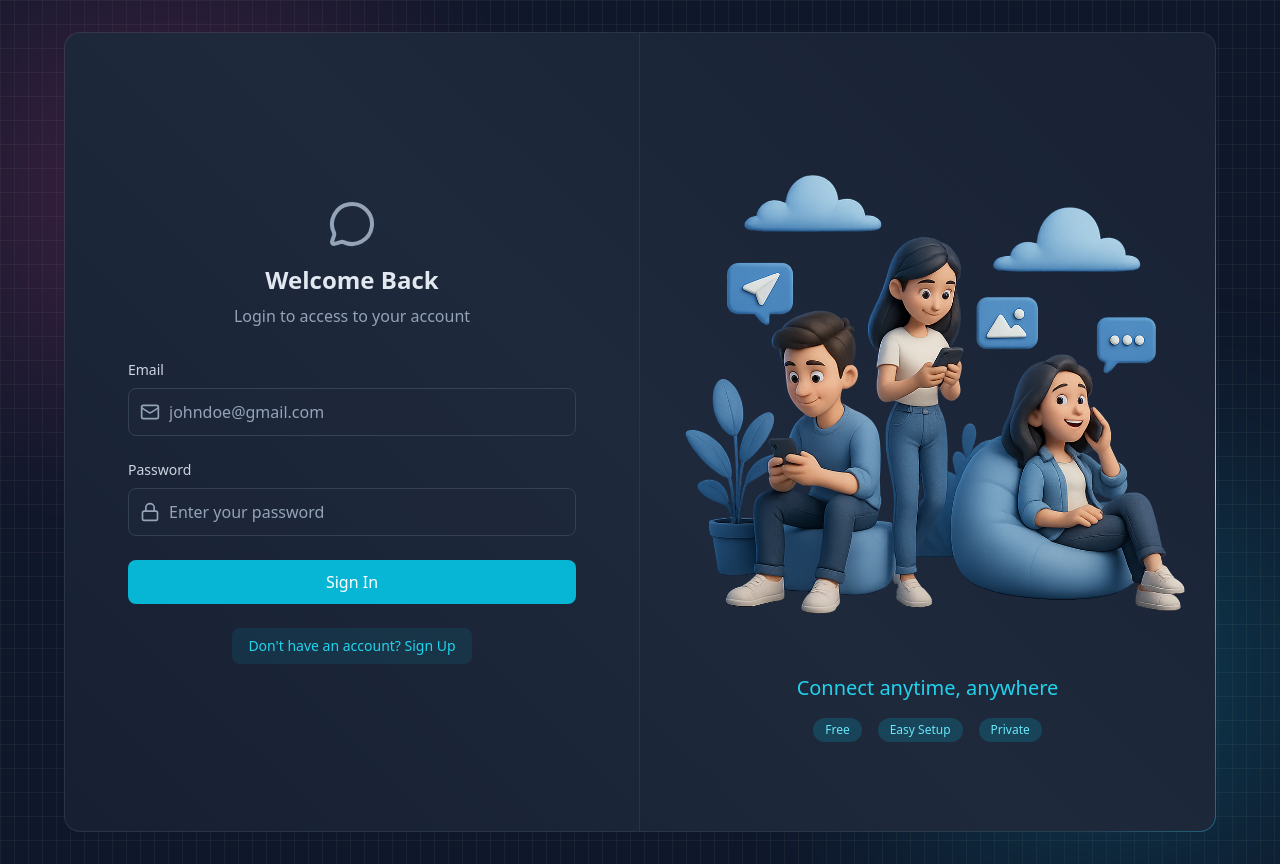
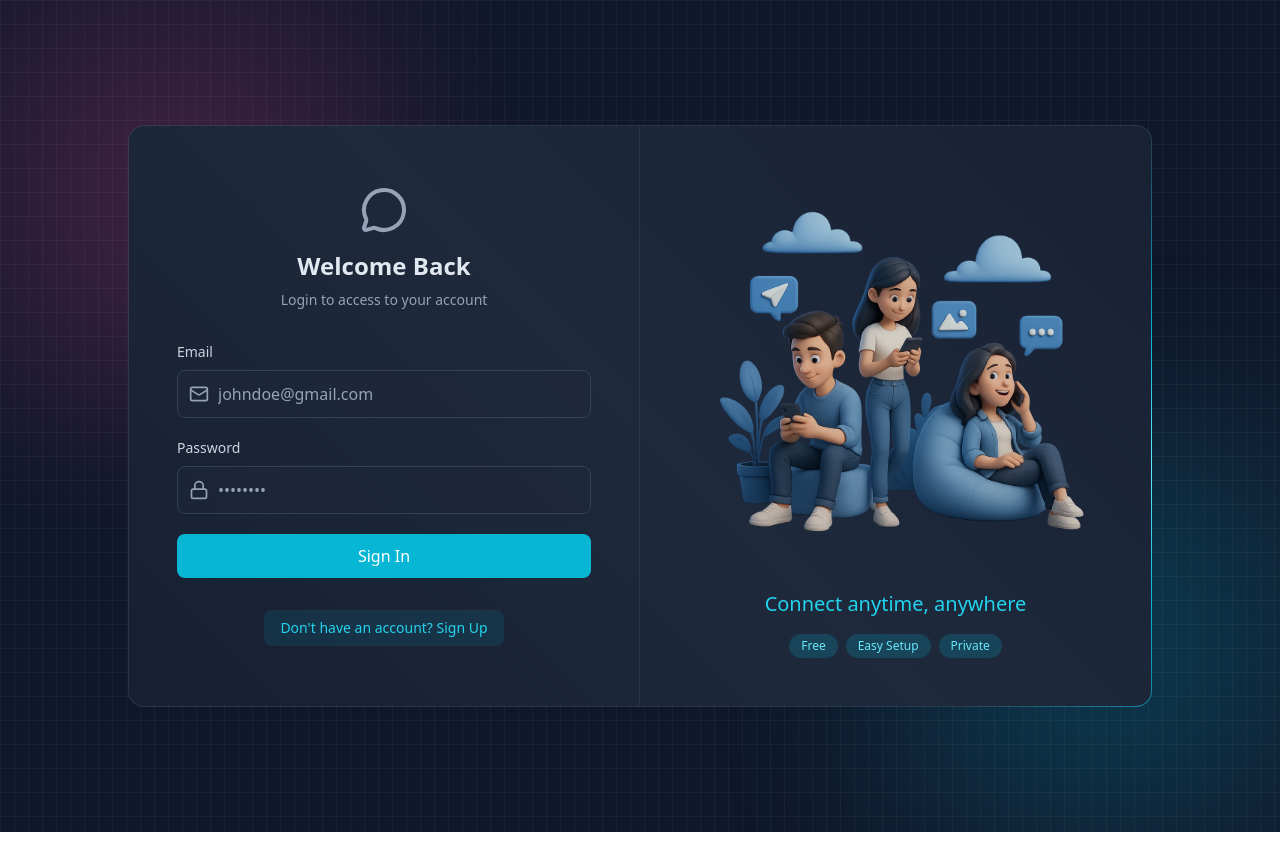
Before and after one commit to abhishek-031-k/chat, a React app in the folder frontend/: page /login in a window 1280 px wide. After the commit the page ends 832 px from the top, so only its background shows below. Built offline with nearby package versions, Linux system fonts and the light colour scheme; no server answers; the HTML template or start-up script is replaced by a standard one.

Commit message:
finalupdate

```diff
--- a/frontend/src/App.jsx
+++ b/frontend/src/App.jsx
@@ -1,7 +1,7 @@
 import { Navigate, Route, Routes } from "react-router";
 import ChatPage from "./pages/ChatPage";
 import LoginPage from "./pages/LoginPage";
-import SignUp from "./pages/SignUp";
+import SignUp from "./pages/SignUpPage";
 import { useAuthStore } from "./store/useAuthStore";
 import { useEffect } from "react";
 import PageLoader from "./components/PageLoader";
--- a/frontend/src/pages/ChatPage.jsx
+++ b/frontend/src/pages/ChatPage.jsx
@@ -1,5 +1,4 @@
 import { useChatStore } from "../store/useChatStore";
-
 import BorderAnimatedContainer from "../components/BorderAnimatedContainer";
 import ProfileHeader from "../components/ProfileHeader";
 import ActiveTabSwitch from "../components/ActiveTabSwitch";
@@ -12,24 +11,41 @@ function ChatPage() {
   const { activeTab, selectedUser } = useChatStore();
 
   return (
-    <div className="relative w-full max-w-6xl h-[800px]">
+    // 1. Same wrapper as LoginPage: centers content and ensures background covers screen
+    <div className="w-full min-h-screen flex items-center justify-center p-4 md:p-8 bg-slate-900 overflow-hidden">
+
+      {/* 2. Same structure as LoginPage: max-width for large screens,
+          but dynamic height (calc) to ensure it never overflows the window. */}
+      <div className="relative w-full max-w-6xl h-[calc(100vh-4rem)] max-h-[800px]">
         <BorderAnimatedContainer>
-        {/* LEFT SIDE */}
-        <div className="w-80 bg-slate-800/50 backdrop-blur-sm flex flex-col">
+          {/* 3. Ensure the internal layout fills the animated container perfectly */}
+          <div className="w-full h-full flex flex-col md:flex-row overflow-hidden">
+
+            {/* LEFT SIDE (Sidebar) */}
+            <div className="w-full md:w-80 bg-slate-800/50 backdrop-blur-sm flex flex-col md:border-r border-slate-600/30">
               <ProfileHeader />
               <ActiveTabSwitch />
 
+              {/* flex-1 + overflow-y-auto makes only the list scroll, not the page */}
               <div className="flex-1 overflow-y-auto p-4 space-y-2">
                 {activeTab === "chats" ? <ChatsList /> : <ContactList />}
               </div>
             </div>
 
-        {/* RIGHT SIDE */}
+            {/* RIGHT SIDE (Chat Window) */}
             <div className="flex-1 flex flex-col bg-slate-900/50 backdrop-blur-sm">
-          {selectedUser ? <ChatContainer /> : <NoConversationPlaceholder />}
+              {selectedUser ? (
+                <ChatContainer />
+              ) : (
+                <NoConversationPlaceholder />
+              )}
+            </div>
+
           </div>
         </BorderAnimatedContainer>
       </div>
+    </div>
   );
 }
+
 export default ChatPage;
--- a/frontend/src/pages/LoginPage.jsx
+++ b/frontend/src/pages/LoginPage.jsx
@@ -14,66 +14,70 @@ function LoginPage() {
   };
 
   return (
-    <div className="w-full flex items-center justify-center p-4 bg-slate-900">
-      <div className="relative w-full max-w-6xl md:h-[800px] h-[650px]">
+    // FIX: Changed to min-h-screen to ensure the background fills the viewport
+    <div className="w-full min-h-screen flex items-center justify-center p-4 md:p-8 bg-slate-900">
+
+      {/* FIX: Removed fixed h-[800px] and h-[650px]. Used max-w-5xl for better width. */}
+      <div className="relative w-full max-w-5xl">
         <BorderAnimatedContainer>
-          <div className="w-full flex flex-col md:flex-row">
-            {/* FORM CLOUMN - LEFT SIDE */}
-            <div className="md:w-1/2 p-8 flex items-center justify-center md:border-r border-slate-600/30">
+          <div className="w-full flex flex-col md:flex-row overflow-hidden">
+
+            {/* FORM COLUMN - LEFT SIDE */}
+            <div className="md:w-1/2 p-6 md:p-12 flex items-center justify-center md:border-r border-slate-600/30">
               <div className="w-full max-w-md">
                 {/* HEADING TEXT */}
                 <div className="text-center mb-8">
                   <MessageCircleIcon className="w-12 h-12 mx-auto text-slate-400 mb-4" />
                   <h2 className="text-2xl font-bold text-slate-200 mb-2">Welcome Back</h2>
-                  <p className="text-slate-400">Login to access to your account</p>
+                  <p className="text-slate-400 text-sm">Login to access to your account</p>
                 </div>
 
                 {/* FORM */}
-                <form onSubmit={handleSubmit} className="space-y-6">
+                <form onSubmit={handleSubmit} className="space-y-5">
                   {/* EMAIL INPUT */}
                   <div>
-                    <label className="auth-input-label">Email</label>
+                    <label className="auth-input-label text-sm">Email</label>
                     <div className="relative">
                       <MailIcon className="auth-input-icon" />
-
                       <input
                         type="email"
                         value={formData.email}
                         onChange={(e) => setFormData({ ...formData, email: e.target.value })}
                         className="input"
                         placeholder="johndoe@gmail.com"
+                        required
                       />
                     </div>
                   </div>
 
                   {/* PASSWORD INPUT */}
                   <div>
-                    <label className="auth-input-label">Password</label>
+                    <label className="auth-input-label text-sm">Password</label>
                     <div className="relative">
                       <LockIcon className="auth-input-icon" />
-
                       <input
                         type="password"
                         value={formData.password}
                         onChange={(e) => setFormData({ ...formData, password: e.target.value })}
                         className="input"
-                        placeholder="Enter your password"
+                        placeholder="••••••••"
+                        required
                       />
                     </div>
                   </div>
 
                   {/* SUBMIT BUTTON */}
-                  <button className="auth-btn" type="submit" disabled={isLoggingIn}>
+                  <button className="auth-btn mt-2" type="submit" disabled={isLoggingIn}>
                     {isLoggingIn ? (
-                      <LoaderIcon className="w-full h-5 animate-spin text-center" />
+                      <LoaderIcon className="w-5 h-5 animate-spin mx-auto" />
                     ) : (
                       "Sign In"
                     )}
                   </button>
                 </form>
 
-                <div className="mt-6 text-center">
-                  <Link to="/signup" className="auth-link">
+                <div className="mt-8 text-center">
+                  <Link to="/signup" className="auth-link text-sm">
                     Don't have an account? Sign Up
                   </Link>
                 </div>
@@ -81,28 +85,29 @@ function LoginPage() {
             </div>
 
             {/* FORM ILLUSTRATION - RIGHT SIDE */}
-            <div className="hidden md:w-1/2 md:flex items-center justify-center p-6 bg-gradient-to-bl from-slate-800/20 to-transparent">
-              <div>
+            <div className="hidden md:w-1/2 md:flex flex-col items-center justify-center p-12 bg-gradient-to-bl from-slate-800/20 to-transparent">
+              <div className="max-w-sm w-full">
                 <img
                   src="/login.png"
-                  alt="People using mobile devices"
-                  className="w-full h-auto object-contain"
+                  alt="Login Illustration"
+                  className="w-full h-auto object-contain opacity-90"
                 />
-                <div className="mt-6 text-center">
+                <div className="mt-8 text-center">
                   <h3 className="text-xl font-medium text-cyan-400">Connect anytime, anywhere</h3>
-
-                  <div className="mt-4 flex justify-center gap-4">
-                    <span className="auth-badge">Free</span>
-                    <span className="auth-badge">Easy Setup</span>
-                    <span className="auth-badge">Private</span>
+                  <div className="mt-4 flex flex-wrap justify-center gap-2">
+                    <span className="auth-badge text-xs">Free</span>
+                    <span className="auth-badge text-xs">Easy Setup</span>
+                    <span className="auth-badge text-xs">Private</span>
                   </div>
                 </div>
               </div>
             </div>
+
           </div>
         </BorderAnimatedContainer>
       </div>
     </div>
   );
 }
+
 export default LoginPage;
--- a/frontend/src/pages/SignUpPage.jsx
+++ b/frontend/src/pages/SignUpPage.jsx
@@ -14,74 +14,78 @@ function SignUpPage() {
   };
 
   return (
-    <div className="w-full flex items-center justify-center p-4 bg-slate-900">
-      <div className="relative w-full max-w-6xl md:h-[800px] h-[650px]">
+    // Changed: min-h-screen ensures it fills the viewport and centers content vertically
+    <div className="w-full min-h-screen flex items-center justify-center p-4 md:p-8 bg-slate-900">
+
+      {/* Changed: Removed fixed h-[800px]. Added max-w-5xl for better proportions */}
+      <div className="relative w-full max-w-5xl">
         <BorderAnimatedContainer>
-          <div className="w-full flex flex-col md:flex-row">
-            {/* FORM CLOUMN - LEFT SIDE */}
-            <div className="md:w-1/2 p-8 flex items-center justify-center md:border-r border-slate-600/30">
+          <div className="w-full flex flex-col md:flex-row overflow-hidden">
+
+            {/* FORM COLUMN - LEFT SIDE */}
+            <div className="md:w-1/2 p-6 md:p-12 flex items-center justify-center md:border-r border-slate-600/30">
               <div className="w-full max-w-md">
                 {/* HEADING TEXT */}
-                <div className="text-center mb-8">
-                  <MessageCircleIcon className="w-12 h-12 mx-auto text-slate-400 mb-4" />
-                  <h2 className="text-2xl font-bold text-slate-200 mb-2">Create Account</h2>
-                  <p className="text-slate-400">Sign up for a new account</p>
+                <div className="text-center mb-6">
+                  <MessageCircleIcon className="w-10 h-10 mx-auto text-slate-400 mb-3" />
+                  <h2 className="text-2xl font-bold text-slate-200 mb-1">Create Account</h2>
+                  <p className="text-slate-400 text-sm">Sign up for a new account</p>
                 </div>
 
                 {/* FORM */}
-                <form onSubmit={handleSubmit} className="space-y-6">
+                <form onSubmit={handleSubmit} className="space-y-4">
                   {/* FULL NAME */}
                   <div>
-                    <label className="auth-input-label">Full Name</label>
+                    <label className="auth-input-label text-sm">Full Name</label>
                     <div className="relative">
                       <UserIcon className="auth-input-icon" />
-
                       <input
                         type="text"
                         value={formData.fullName}
                         onChange={(e) => setFormData({ ...formData, fullName: e.target.value })}
                         className="input"
                         placeholder="John Doe"
+                        required
                       />
                     </div>
                   </div>
 
                   {/* EMAIL INPUT */}
                   <div>
-                    <label className="auth-input-label">Email</label>
+                    <label className="auth-input-label text-sm">Email</label>
                     <div className="relative">
                       <MailIcon className="auth-input-icon" />
-
                       <input
                         type="email"
                         value={formData.email}
                         onChange={(e) => setFormData({ ...formData, email: e.target.value })}
                         className="input"
                         placeholder="johndoe@gmail.com"
+                        required
                       />
                     </div>
                   </div>
 
                   {/* PASSWORD INPUT */}
                   <div>
-                    <label className="auth-input-label">Password</label>
+                    <label className="auth-input-label text-sm">Password</label>
                     <div className="relative">
                       <LockIcon className="auth-input-icon" />
-
                       <input
                         type="password"
                         value={formData.password}
                         onChange={(e) => setFormData({ ...formData, password: e.target.value })}
                         className="input"
-                        placeholder="Enter your password"
+                        placeholder="••••••••"
+                        required
                       />
                     </div>
                   </div>
 
                   {/* SUBMIT BUTTON */}
-                  <button className="auth-btn" type="submit" disabled={isSigningUp}>
+                  <button className="auth-btn mt-2" type="submit" disabled={isSigningUp}>
                     {isSigningUp ? (
-                      <LoaderIcon className="w-full h-5 animate-spin text-center" />
+                      <LoaderIcon className="w-5 h-5 animate-spin mx-auto" />
                     ) : (
                       "Create Account"
                     )}
@@ -89,7 +93,7 @@ function SignUpPage() {
                 </form>
 
                 <div className="mt-6 text-center">
-                  <Link to="/login" className="auth-link">
+                  <Link to="/login" className="auth-link text-sm">
                     Already have an account? Login
                   </Link>
                 </div>
@@ -97,28 +101,29 @@ function SignUpPage() {
             </div>
 
             {/* FORM ILLUSTRATION - RIGHT SIDE */}
-            <div className="hidden md:w-1/2 md:flex items-center justify-center p-6 bg-gradient-to-bl from-slate-800/20 to-transparent">
-              <div>
+            <div className="hidden md:w-1/2 md:flex flex-col items-center justify-center p-12 bg-gradient-to-bl from-slate-800/20 to-transparent">
+              <div className="max-w-sm w-full">
                 <img
                   src="/signup.png"
-                  alt="People using mobile devices"
-                  className="w-full h-auto object-contain"
+                  alt="Illustration"
+                  className="w-full h-auto object-contain opacity-80"
                 />
-                <div className="mt-6 text-center">
+                <div className="mt-8 text-center">
                   <h3 className="text-xl font-medium text-cyan-400">Start Your Journey Today</h3>
-
-                  <div className="mt-4 flex justify-center gap-4">
-                    <span className="auth-badge">Free</span>
-                    <span className="auth-badge">Easy Setup</span>
-                    <span className="auth-badge">Private</span>
+                  <div className="mt-4 flex flex-wrap justify-center gap-2">
+                    <span className="auth-badge text-xs">Free</span>
+                    <span className="auth-badge text-xs">Easy Setup</span>
+                    <span className="auth-badge text-xs">Private</span>
                   </div>
                 </div>
               </div>
             </div>
+
           </div>
         </BorderAnimatedContainer>
       </div>
     </div>
   );
 }
+
 export default SignUpPage;
```
Lines whose indentation alone changed are shown as unchanged.
